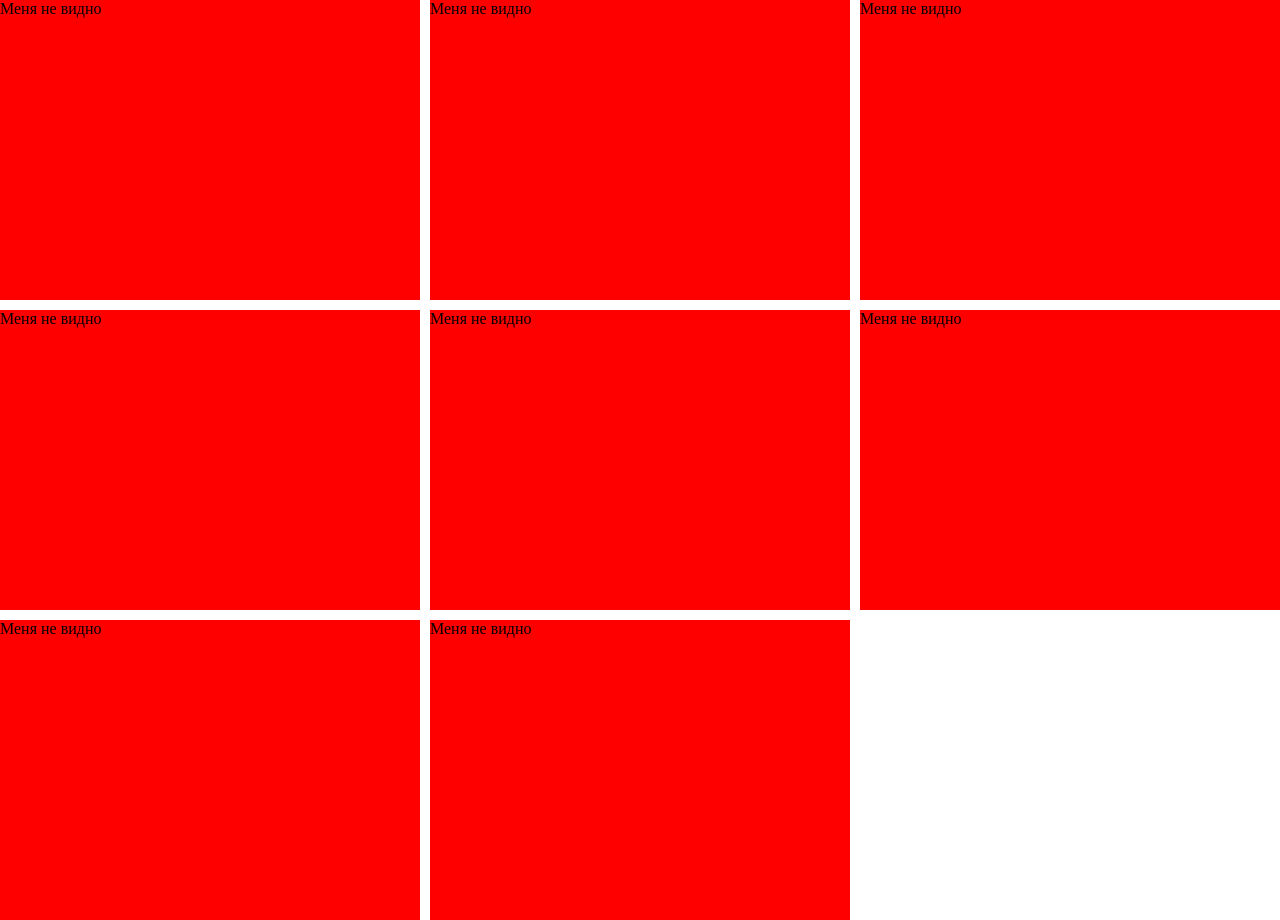
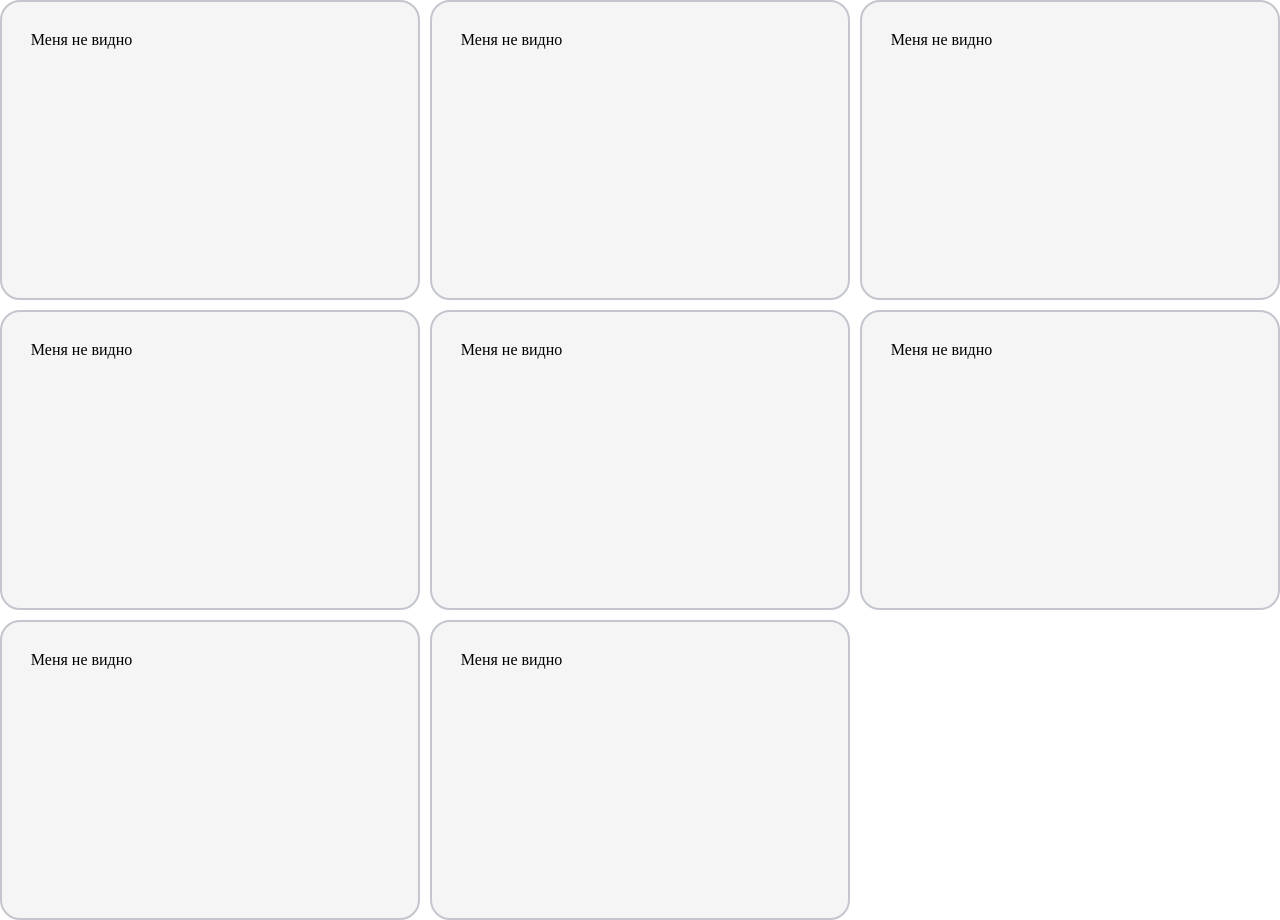
Before and after one commit to Doctor156/card-game, a Vue app: page / in a window 1280 px wide. Built offline with nearby package versions, Linux system fonts and the light colour scheme.

Commit message:
+ базовые стили переворота

```diff
--- a/src/components/CardsGame.vue
+++ b/src/components/CardsGame.vue
@@ -1,6 +1,11 @@
 <template>
   <div class="card-game__wrapper">
-    <div v-for="(card, index) in cards" :key="index" class="card-game__card" :ref="index" @click="processCard(index)">
+    <div
+        v-for="(card, index) in cards" :key="index"
+        :class="{'card-game__card--active': card.active, 'card-game__card--freeze': card.freeze}"
+        class="card-game__card"
+        @click="processCard(index)"
+    >
       <div class="card-game__card-content-wrapper">
         <div class="card-game__front-content" :class="{'card-game__front-content--active': !card.active}">Меня не видно</div>
         <div class="card-game__back-content" :class="{'card-game__back-content--active': card.active}">
@@ -51,6 +56,7 @@ export default class CardsGame extends Vue {
       return;
     }
 
+    // Если мы до этого выбирали карточку то делаем обе неактивными
     if (this.prevCardIndex !== undefined) {
       this.makeCardUnActive(this.prevCardIndex);
       this.makeCardUnActive(currentCardIndex);
@@ -100,25 +106,52 @@ export default class CardsGame extends Vue {
   }
 
   &__back-content {
-    display: none;
+    visibility: hidden;
+    transition: transform 0.8s;
 
     &--active {
-      display: flex;
+      visibility: visible;
+      transform: rotateY(180deg);
     }
   }
 
   &__front-content {
-    display: none;
+    visibility: hidden;
+    transition: transform 0.8s;
+    -webkit-backface-visibility: hidden;
+    backface-visibility: hidden;
 
     &--active {
-      display: flex;
+      visibility: visible;
+      transform-style: preserve-3d;
     }
   }
 
   &__card {
     width: 100%;
     height: 300px;
-    background-color: red;
+    border-radius: 20px;
+    background: #f5f5f5;
+    position: relative;
+    padding: 1.8rem;
+    border: 2px solid #c3c6ce;
+    transition: 0.5s ease-out;
+    overflow: visible;
+    perspective: 1000px;
+    cursor: pointer;
+
+    &:hover {
+      border-color: #008bf8;
+      box-shadow: 0 4px 18px 0 rgba(0, 0, 0, 0.25);
+    }
+
+    &--active {
+      transform: rotateY(180deg);
+    }
+
+    &--freeze {
+      cursor: auto;
+    }
   }
 }
 </style>
```
